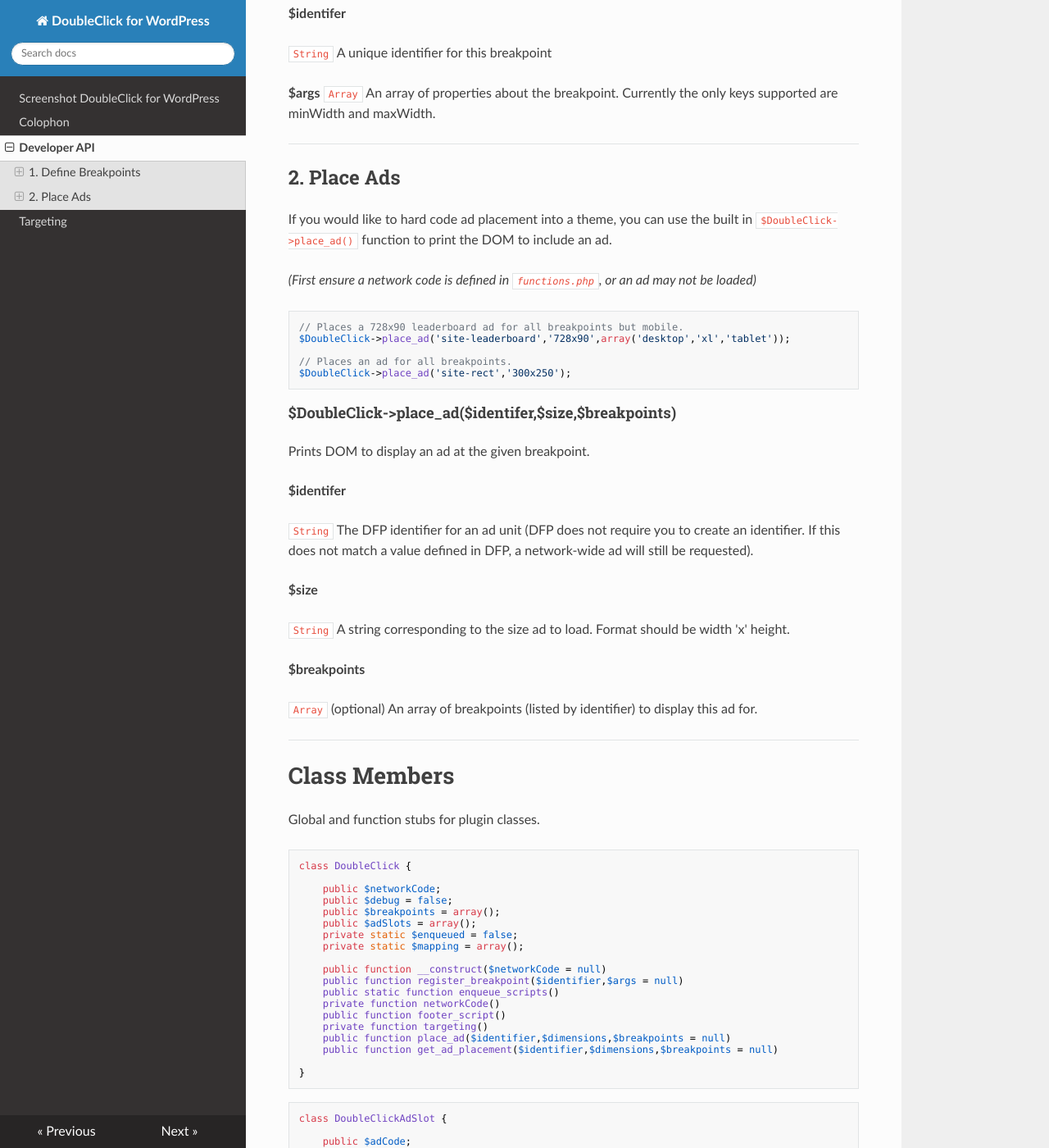
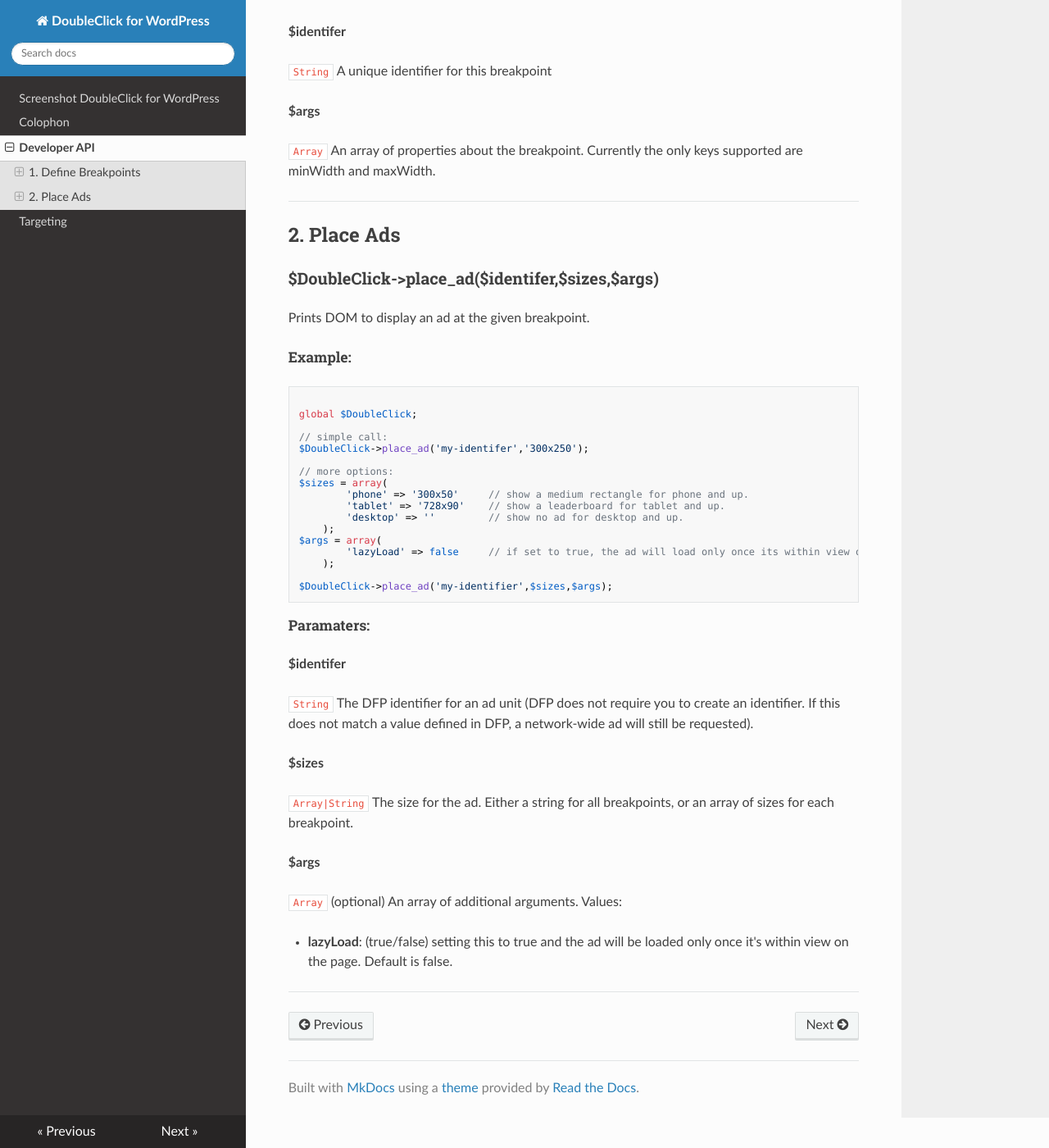
Before and after one commit to INN/doubleclick-for-wp, an MkDocs documentation site: the page built from docs/Developer-API.md, in a window 1280 px wide and 1400 px high, scrolled down 849 px. Shown: the whole window at 82% size. Built offline with MkDocs 1.6.1, drawn with Linux system fonts in a browser that asks for light colours; nearby versions of some CDN libraries; some of the changed text lies outside the part shown.

Commit message:
update docs

````diff
--- a/docs/Developer-API.md
+++ b/docs/Developer-API.md
@@ -12,7 +12,11 @@ __Quick Function Links:__
 
 ## 1. Define Breakpoints
 
+##### $DoubleClick->register_breakpoint($identifer,$args)
+
 You can make it easier for users to target breakpoints by defining them in `functions.php`
+
+##### Example:
 
 ```php
 function ad_setup() {
@@ -32,105 +36,61 @@ function ad_setup() {
 add_action('dfw_setup','ad_setup');
 ```
 
-##### $DoubleClick->register_breakpoint($identifer,$args)
-
-Define a new breakpoint. This will output javascript to only load the ad if the target screen is between the min and max width.
+##### Paramaters:
 
 __$identifer__
 
 `String` A unique identifier for this breakpoint
 
 __$args__
+
 `Array` An array of properties about the breakpoint. Currently the only keys supported are minWidth and maxWidth.
 
 * * *
 
 ## 2. Place Ads
 
-If you would like to hard code ad placement into a theme, you can use the built in
-`$DoubleClick->place_ad()` function to print the DOM to include an ad.
+### $DoubleClick->place_ad($identifer,$sizes,$args)
 
-_(First ensure a network code is defined in `functions.php`, or an ad may not be loaded)_
+Prints DOM to display an ad at the given breakpoint.
+
+##### Example:
 
 ```php
-// Places a 728x90 leaderboard ad for all breakpoints but mobile.
-$DoubleClick->place_ad('site-leaderboard','728x90',array('desktop','xl','tablet'));
 
-// Places an ad for all breakpoints.
-$DoubleClick->place_ad('site-rect','300x250');
+global $DoubleClick;
+
+// simple call:
+$DoubleClick->place_ad('my-identifer','300x250');
+
+// more options:
+$sizes = array(
+		'phone' => '300x50'		// show a medium rectangle for phone and up.
+		'tablet' => '728x90'	// show a leaderboard for tablet and up.
+		'desktop' => ''			// show no ad for desktop and up.
+	);
+$args = array(
+		'lazyLoad' => false 	// if set to true, the ad will load only once its within view on screen.
+	);
+
+$DoubleClick->place_ad('my-identifier',$sizes,$args);
 ```
 
-#### $DoubleClick->place_ad($identifer,$size,$breakpoints)
 
-Prints DOM to display an ad at the given breakpoint.
+##### Paramaters:
 
 __$identifer__
 
 `String` The DFP identifier for an ad unit (DFP does not require you to create an identifier. If this does not match a value defined in DFP, a network-wide ad will still be requested).
 
-__$size__
+__$sizes__
 
-`String` A string corresponding to the size ad to load. Format should be width 'x' height.
+`Array|String` The size for the ad. Either a string for all breakpoints, or an array of sizes for each breakpoint.
 
-__$breakpoints__
+__$args__
 
-`Array` (optional) An array of breakpoints (listed by identifier) to display this ad for.
+`Array` (optional) An array of additional arguments. Values:
+
+ - __lazyLoad__: (true/false) setting this to true and the ad will be loaded only once it's within view on the page. Default is false.
 
 * * *
-
-# Class Members
-
-Global and function stubs for plugin classes.
-
-```
-class DoubleClick {
-
-	public $networkCode;
-	public $debug = false;
-	public $breakpoints = array();
-	public $adSlots = array();
-	private static $enqueued = false;
-	private static $mapping = array();
-
-	public function __construct($networkCode = null)
-	public function register_breakpoint($identifier,$args = null)
-	public static function enqueue_scripts()
-	private function networkCode()
-	public function footer_script()
-	private function targeting()
-	public function place_ad($identifier,$dimensions,$breakpoints = null)
-	public function get_ad_placement($identifier,$dimensions,$breakpoints = null)
-
-}
-```
-
-```
-class DoubleClickAdSlot {
-
-	public $adCode;
-	public $size;
-	public $identifier;
-	public $breakpoints = null;
-	public $targeting = null;
-	public $DoubleClickObject;
-
-	public function __construct($identifer,$adCode,$size,$breakpoints = null,$targeting = null)
-	public function breakpointIdentifier()
-
-}
-```
-
-```
-class DoubleClickBreakpoint {
-
-	public $identifier = '';
-	public $minWidth;
-	public $maxWidth;
-	public $option;
-
-	public function __construct($identifier,$args = null)
-	public function js_logic()
-	public function get_js_logic()
-
-}
-```
````
